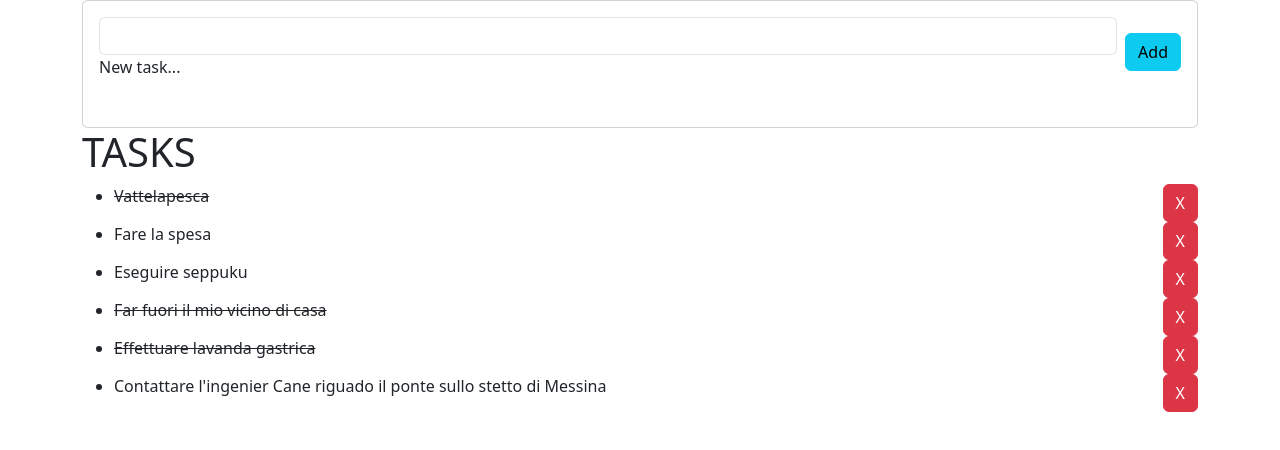
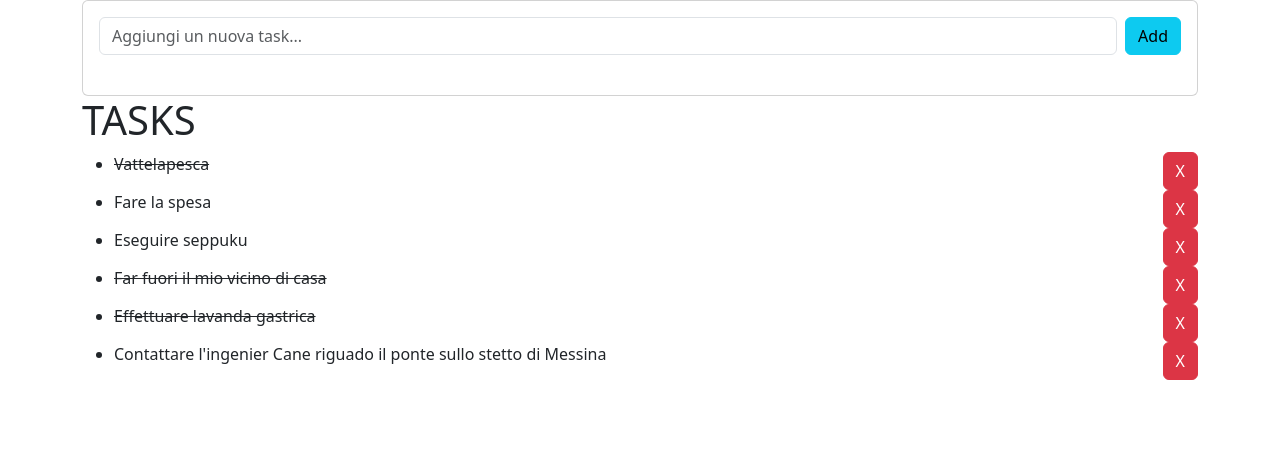
Before and after one commit to AndyDAntuono/vue-todolist, a plain HTML site: page index.html in a window 1280 px wide. Drawn offline with nearby package versions, Linux system fonts and the light colour scheme.

Commit message:
[UPD] updated index.html and script.js

```diff
--- a/index.html
+++ b/index.html
@@ -17,10 +17,9 @@
                     <div class="card-body">
                         <form class="d-flex justify-content-center align-items-center mb-4">
                             <div data-mdb-input-init class="form-outline flex-fill">
-                              <input type="text" id="form2" class="form-control" />
-                              <label class="form-label" for="form2">New task...</label>
+                              <input type="text" id="form2" placeholder="Aggiungi un nuova task..." class="form-control" />
                             </div>
-                            <button type="submit" data-mdb-button-init data-mdb-ripple-init class="btn btn-info ms-2">Add</button>
+                            <button type="button" data-mdb-button-init data-mdb-ripple-init class="btn btn-info ms-2" @click="addTask(index)">Add</button>
                         </form>
                     </div>
                 </div>
--- a/js/script.js
+++ b/js/script.js
@@ -44,6 +44,11 @@ createApp ({
         cancelTask(index) {
            this.tasks.splice(index, 1);
         },
+        //addTask ha il compito di aggiungerre un nuovo elemento all'array di oggetti tasks
+        addTask() {
+            this.tasks.push(this.new_task);
+            this.new_task = null;
+        }
 
     }
 }).mount('#app');
```
